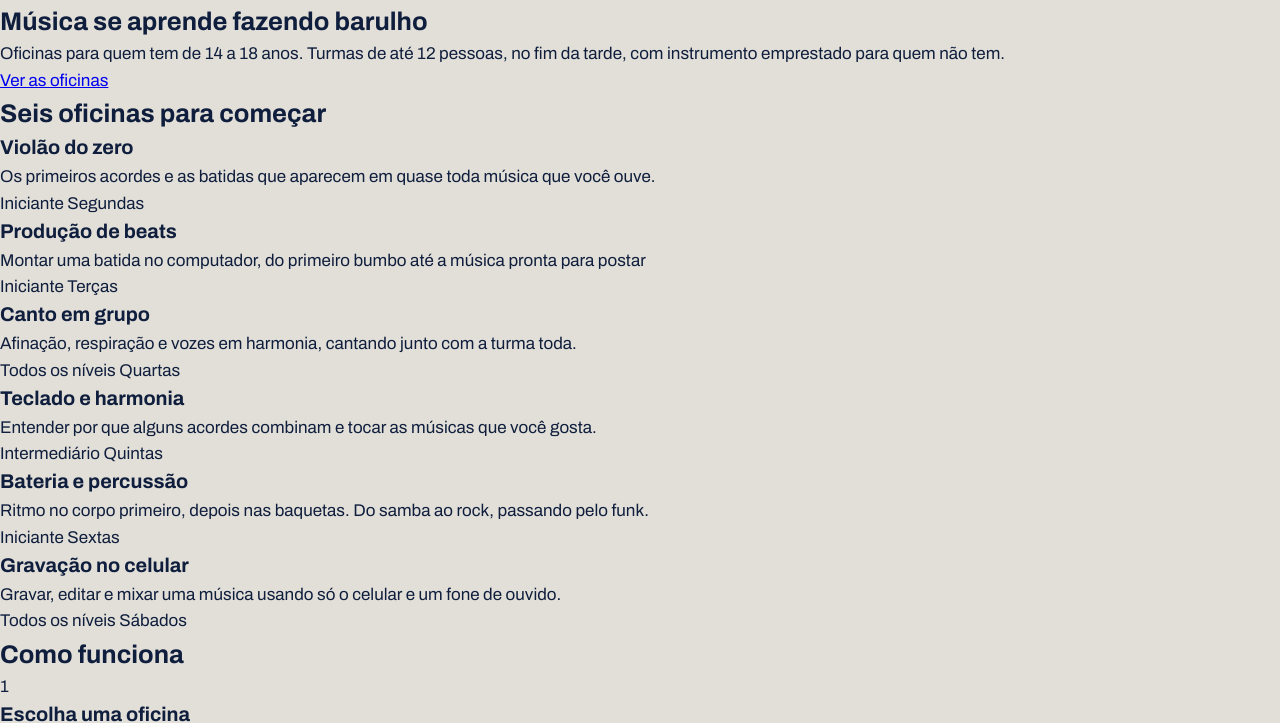
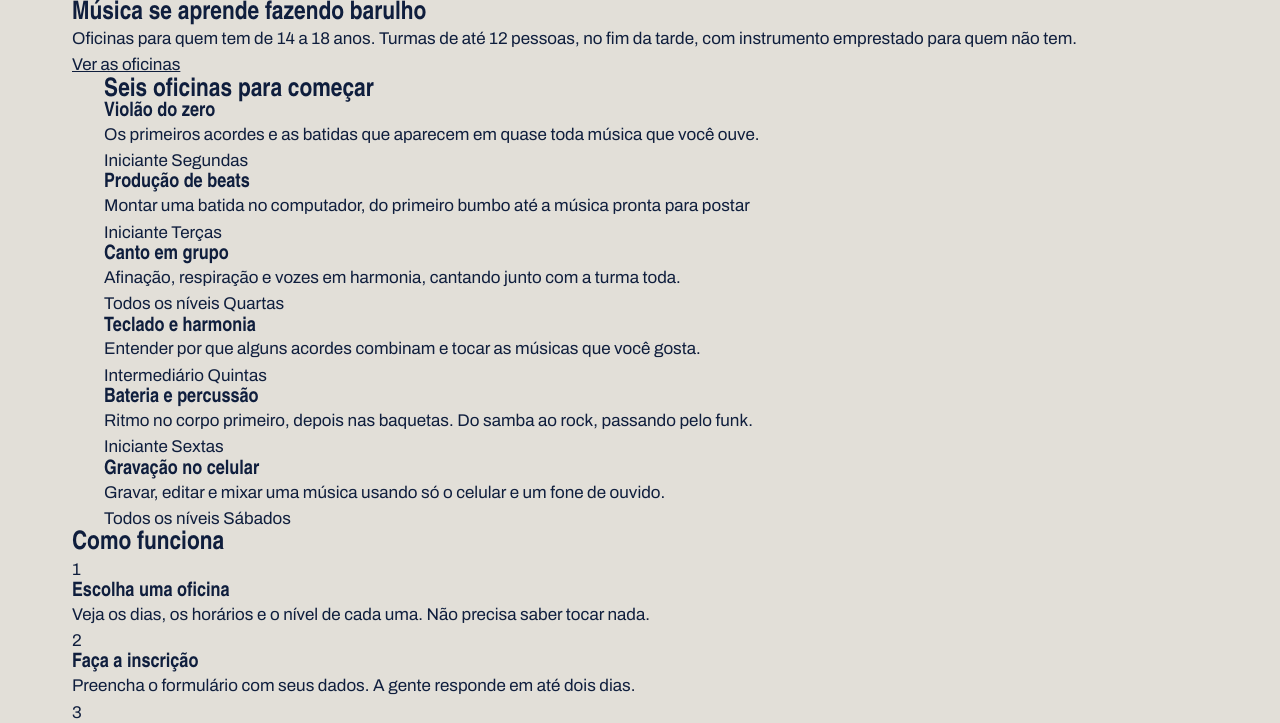
Before and after one commit to isah-belha/laje_sonora, a plain HTML site: page index.html in a window 1280 px wide. Shown: the part 51-774 px from the top of the page. Drawn offline with Linux system fonts and the light colour scheme; a web font is replaced by a local one.

Commit message:
CSS geral: reset, variáveis e fontes

```diff
--- a/index.css
+++ b/index.css
@@ -23,3 +23,19 @@ body{
     font-size: 17px;
     line-height: 1.55;
 }
+
+a {
+    color: inherit;
+}
+
+h1, h2, h3{
+    font-family: var(--fonte-cartaz);
+    font-weight: 900;
+    line-height: 0.95;
+}
+
+.conteudo{
+    max-width: 1200px;
+    margin-inline: auto;
+    padding-inline: 32px;
+}
```
